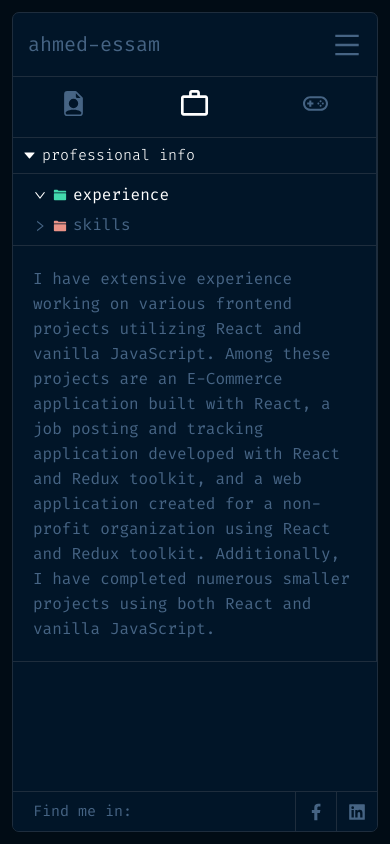
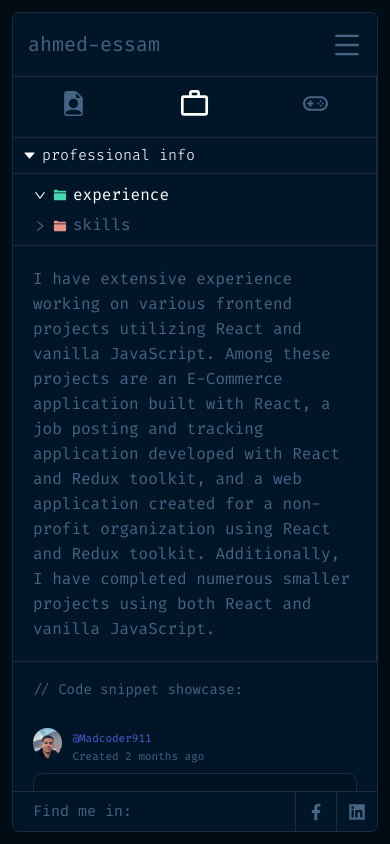
Before and after one commit to MadCoder911/portfolio, a React (Vite) app: page /about in a window 390 px wide. Built offline with nearby package versions, Linux system fonts and the light colour scheme.

Commit message:
fixed mobile scrolling bug in about page

```diff
--- a/src/Pages/About.jsx
+++ b/src/Pages/About.jsx
@@ -123,6 +123,6 @@ const Wrapper = styled.main`
   }
   @media (max-width: 1000px) {
     overflow: scroll;
-    height: calc(100vh - 240px);
+    height: calc(100vh - 127px);
   }
 `;
```
